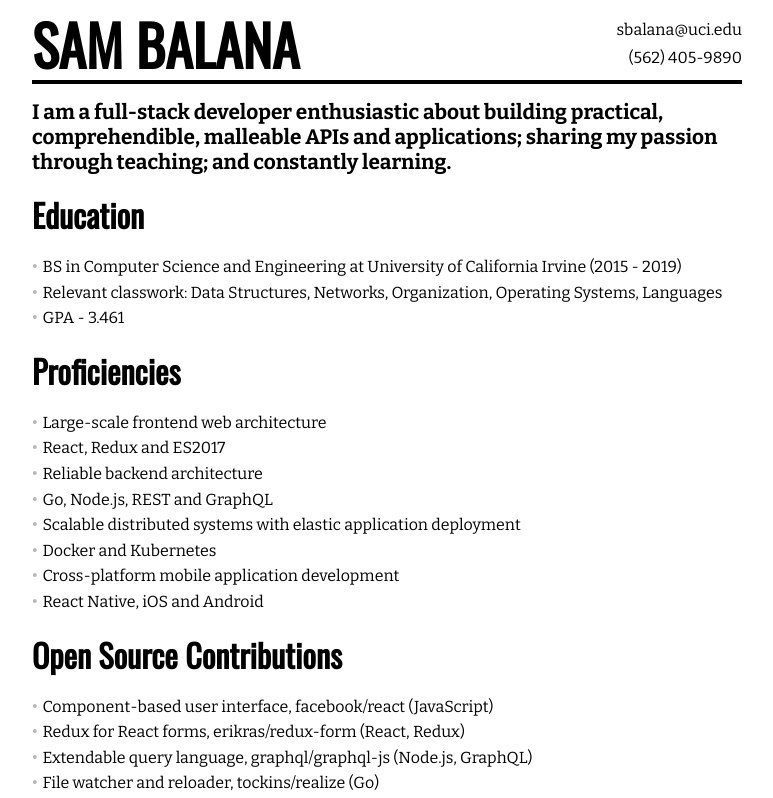
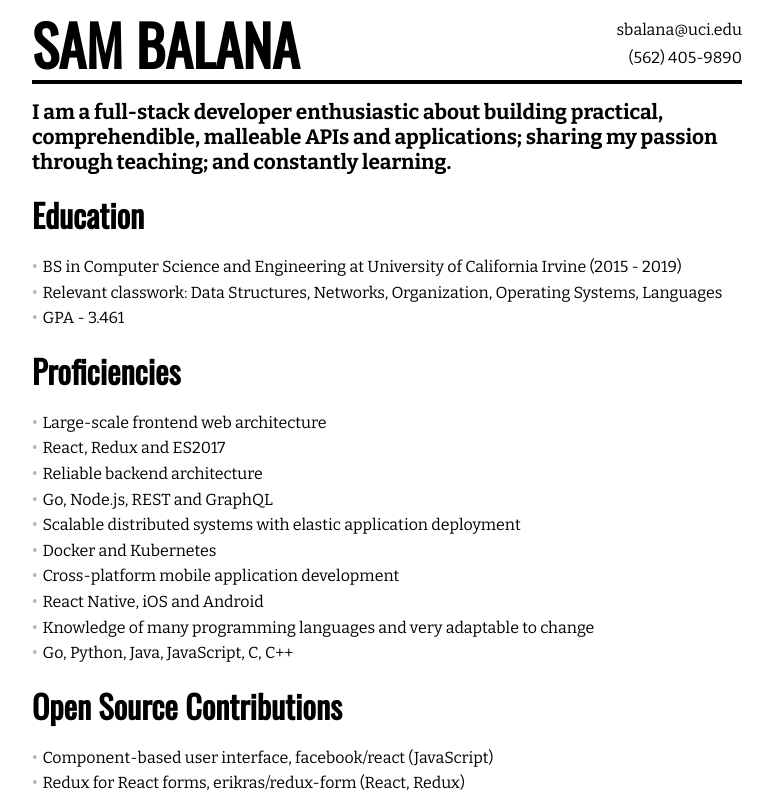
Before and after one commit to puradox/puradox.github.io, a React (Create React App) app: page / in a window 1280 px wide. Shown: the top 798 px of the page, without its empty margins (253-1026 px from the left). Built offline with nearby package versions, Linux system fonts and the light colour scheme.

Commit message:
feat: Mention programming languages

```diff
--- a/src/containers/Home.js
+++ b/src/containers/Home.js
@@ -46,6 +46,8 @@ export const Home = () => (
                     'Docker and Kubernetes',
                     'Cross-platform mobile application development',
                     'React Native, iOS and Android',
+                    'Knowledge of many programming languages and very adaptable to change',
+                    'Go, Python, Java, JavaScript, C, C++'
                 ]}
             />
         </Section>
```
